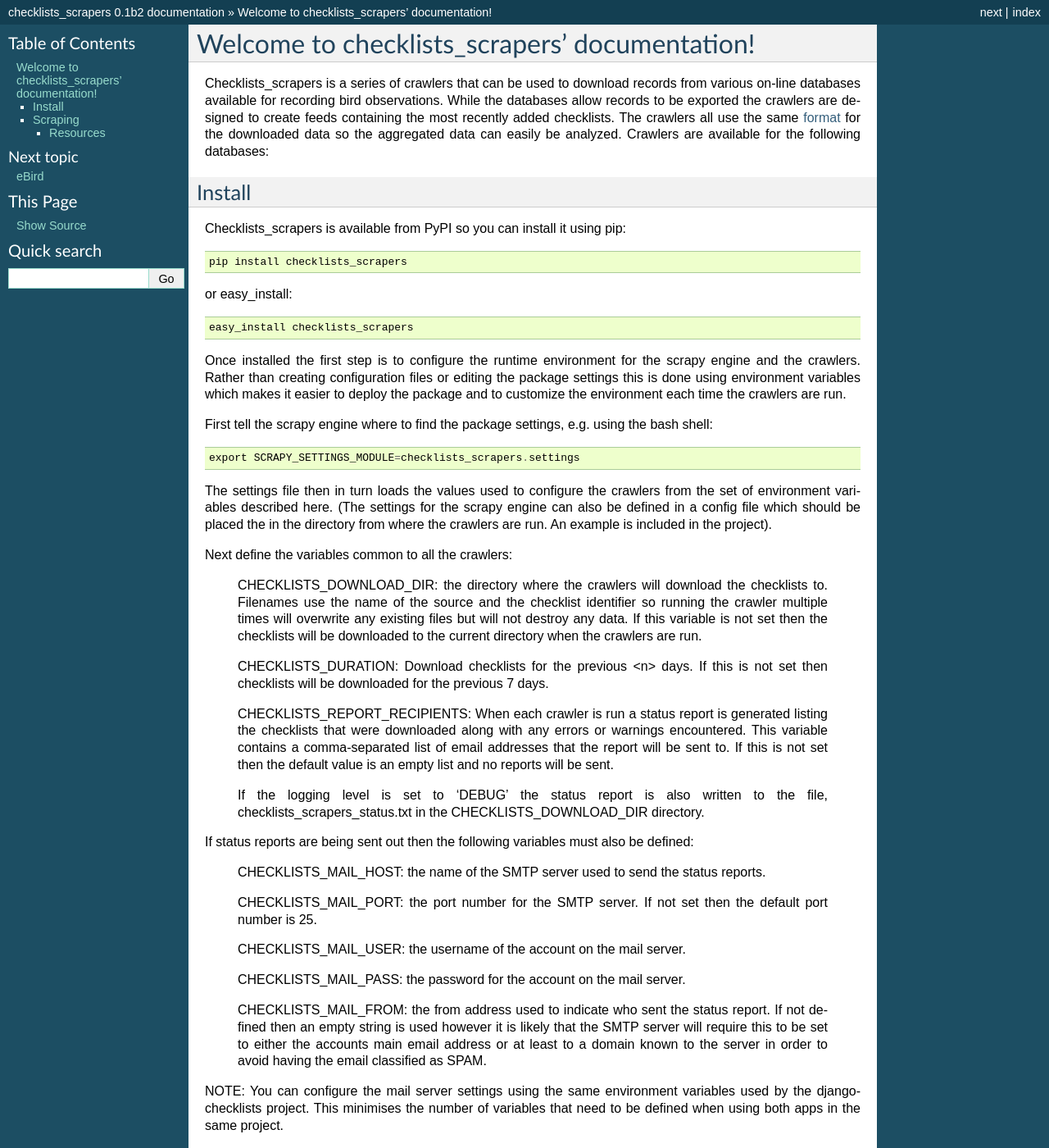
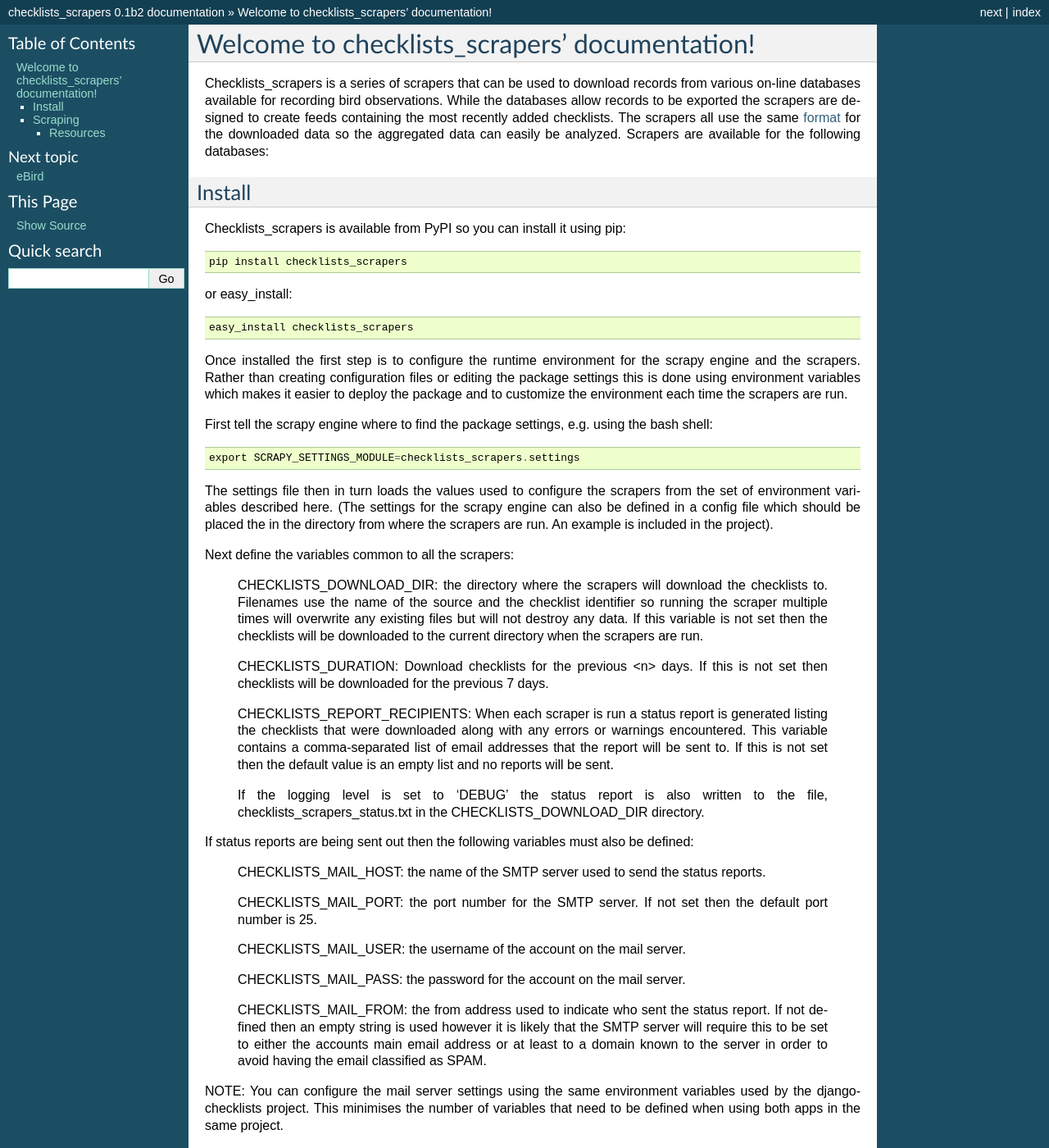
Before and after one commit to StuartMacKay/checklisting, a Sphinx documentation site: the page built from docs/index.rst, in a window 1280 px wide and 1400 px high. Shown: the whole window at 82% size. Built offline with Sphinx 7.4.7, drawn with Linux system fonts in a browser that asks for light colours; some of the changed text lies outside the part shown.

Commit message:
Changed all references of crawler to scraper.
Crawler is too generic and inaccurate. While the scrapers do traverse
the sites the scope is limited and the main purpose is to extract data.
Let's not mince words.

```diff
--- a/docs/index.rst
+++ b/docs/index.rst
@@ -5,22 +5,22 @@
 
 Welcome to checklists_scrapers' documentation!
 ==============================================
-Checklists_scrapers is a series of crawlers that can be used to download
+Checklists_scrapers is a series of scrapers that can be used to download
 records from various on-line databases available for recording bird
-observations. While the databases allow records to be exported the crawlers are
+observations. While the databases allow records to be exported the scrapers are
 designed to create feeds containing the most recently added checklists. The
-crawlers all use the same :doc:`format <format>` for the downloaded data so the
-aggregated data can easily be analyzed. Crawlers are available for the
+scrapers all use the same :doc:`format <format>` for the downloaded data so the
+aggregated data can easily be analyzed. Scrapers are available for the
 following databases:
 
 .. include:: install.rst
-.. include:: crawling.rst
+.. include:: scraping.rst
 
 .. toctree::
    :maxdepth: 1
 
-   crawlers/ebird
-   crawlers/worldbirds
+   scrapers/ebird
+   scrapers/worldbirds
 
 Resources
 ---------
--- a/docs/install.rst
+++ b/docs/install.rst
@@ -11,35 +11,35 @@ or easy_install::
     easy_install checklists_scrapers
 
 Once installed the first step is to configure the runtime environment for
-the scrapy engine and the crawlers. Rather than creating configuration files
+the scrapy engine and the scrapers. Rather than creating configuration files
 or editing the package settings this is done using environment variables
 which makes it easier to deploy the package and to customize the environment
-each time the crawlers are run.
+each time the scrapers are run.
 
 First tell the scrapy engine where to find the package settings, e.g. using
 the bash shell::
 
     export SCRAPY_SETTINGS_MODULE=checklists_scrapers.settings
 
-The settings file then in turn loads the values used to configure the crawlers
+The settings file then in turn loads the values used to configure the scrapers
 from the set of environment variables described here. (The settings for the
 scrapy engine can also be defined in a config file which should be placed
-the in the directory from where the crawlers are run. An example is included
+the in the directory from where the scrapers are run. An example is included
 in the project).
 
-Next define the variables common to all the crawlers:
+Next define the variables common to all the scrapers:
 
-    CHECKLISTS_DOWNLOAD_DIR: the directory where the crawlers will download
+    CHECKLISTS_DOWNLOAD_DIR: the directory where the scrapers will download
     the checklists to. Filenames use the name of the source and the checklist
-    identifier so running the crawler multiple times will overwrite any
+    identifier so running the scraper multiple times will overwrite any
     existing files but will not destroy any data. If this variable is not
     set then the checklists will be downloaded to the current directory when
-    the crawlers are run.
+    the scrapers are run.
 
     CHECKLISTS_DURATION: Download checklists for the previous <n> days. If
     this is not set then checklists will be downloaded for the previous 7 days.
 
-    CHECKLISTS_REPORT_RECIPIENTS: When each crawler is run a status report
+    CHECKLISTS_REPORT_RECIPIENTS: When each scraper is run a status report
     is generated listing the checklists that were downloaded along with any
     errors or warnings encountered. This variable contains a comma-separated
     list of email addresses that the report will be sent to. If this is not
@@ -92,23 +92,23 @@ Logging is handled by:
     CHECKLISTS_LOG_LEVEL: The level at which messages are logged, either
     'CRITICAL', 'ERROR', 'WARNING', 'INFO' or 'DEBUG'. If the variable is not
     set then a default value of 'INFO' is used. The level can also be set on
-    the command line when the crawler is run using the --loglevel or -L option.
+    the command line when the scraper is run using the --loglevel or -L option.
 
     CHECKLISTS_LOG_FILE: The path to the file where the log messages are
     written. If the variable is not set a default path of
     'checklists_scrapers.log' is used and the file will be written to the
-    directory from where the crawlers are run. This can also be set when the
-    crawler is run using the --logfile command line option.
+    directory from where the scrapers are run. This can also be set when the
+    scraper is run using the --logfile command line option.
 
-Next are the variables used to configure the individual crawlers. Currently
-only the eBird crawler has a specific configuration parameter:
+Next are the variables used to configure the individual scrapers. Currently
+only the eBird scraper has a specific configuration parameter:
 
     EBIRD_INCLUDE_HTML: whether checklists downloaded from eBird should also
     scrape data from the checklist web page. The eBird API provides basic
     information for each observation however the checklist web page also has
     information on subspecies, the names of observers, any comments, etc.
 
-Here is this script that is used to run the crawlers for Birding Lisboa from
+Here is this script that is used to run the scrapers for Birding Lisboa from
 cron::
 
     #!/bin/bash
--- a/docs/crawlers/ebird.rst
+++ b/docs/scrapers/ebird.rst
@@ -6,13 +6,13 @@ up to the past 30 days. The records published through the API also include the
 checklist identifier which is used to scrape additional data, such as the
 protocol used, from the checklist web page.
 
-The crawler is run using the crawl command-line tool::
+The scraper is run using the crawl command-line tool::
 
     scrapy crawl ebird -a region=PT-11
 
-The -a option is used by scrapy to pass key-value pairs to the crawler. The
+The -a option is used by scrapy to pass key-value pairs to the scraper. The
 eBird API and websites are public so only the region code, e.g. PT-11 needs to
-be passed to the crawler. See the Resources section for links to a full list
+be passed to the scraper. See the Resources section for links to a full list
 of the available region codes.
 
 Resources
--- a/docs/crawlers/worldbirds.rst
+++ b/docs/scrapers/worldbirds.rst
@@ -2,11 +2,11 @@
 WorldBirds
 ==========
 
-The crawler for WorldBirds scrapes the web application pages so you need an
+The scraper for WorldBirds scrapes the web application pages so you need an
 account to extract the data. The data is generally available for download but
 scraping pages makes it easier to obtain the most recently added checklists.
 
-The crawler is run using the crawl command::
+The scraper is run using the crawl command::
 
     scrapy crawl worldbirds -a username=<username> -a password=<password> -a country=<iso code>
 
@@ -37,7 +37,7 @@ Supported Databases
 
 The network of databases hosted by WorldBirds covers some 28 geographical
 areas and countries. All the databases use the same version of the web
-application for access so the crawler should be able to download checklists
+application for access so the scraper should be able to download checklists
 from any of them. Databases it has been specifically tested with include:
 
 ========   ====  ===
--- a/docs/crawling.rst
+++ b/docs/scraping.rst
@@ -7,22 +7,22 @@ crawl command::
 
     scrapy crawl ebird -a region=PT-11
 
-The -a option is used to pass arguments to the crawler, in this case checklists
+The -a option is used to pass arguments to the scraper, in this case checklists
 will be downloaded for eBird region PT-11 (Lisbon, Portugal).
 
-All of the environment variables, used to configure the crawlers, may be
-overridden on the command line when the crawlers are run using the -s option::
+All of the environment variables, used to configure the scrapers, may be
+overridden on the command line when the scrapers are run using the -s option::
 
     scrapy crawl ebird -s DOWNLOAD_DIR=/path/to/dir
 
 Note that the "CHECKLISTING" prefix from the environment variable name is
 dropped.
 
-See the docs for each crawler to get a list of the command line arguments.
+See the docs for each scraper to get a list of the command line arguments.
 
 If you have defined the settings for a mail server and the setting
 CHECKLISTS_REPORT_RECIPIENTS then a status report will be sent out each time
-the crawlers are run. The report contains a list of the checklist downloaded
+the scrapers are run. The report contains a list of the checklist downloaded
 along with an errors (complete with stack traces) and any warnings::
 
     Spider: ebird
--- a/setup.py
+++ b/setup.py
@@ -22,7 +22,7 @@ setup(
     url='http://pypi.python.org/pypi/checklists_scrapers/',
     license='GPL',
     packages=find_packages(),
-    keywords='eBird worldbirds web crawler birds checklists',
+    keywords='eBird worldbirds web scraper birds checklists',
     classifiers=[
         "Development Status :: 4 - Beta",
         "Environment :: Web Environment",
```
Also changed, not shown: CHANGELOG.txt (+4 -4 lines), README.rst (+9 -9 lines), docs/format.rst (+5 -5 lines), 13 other files.
